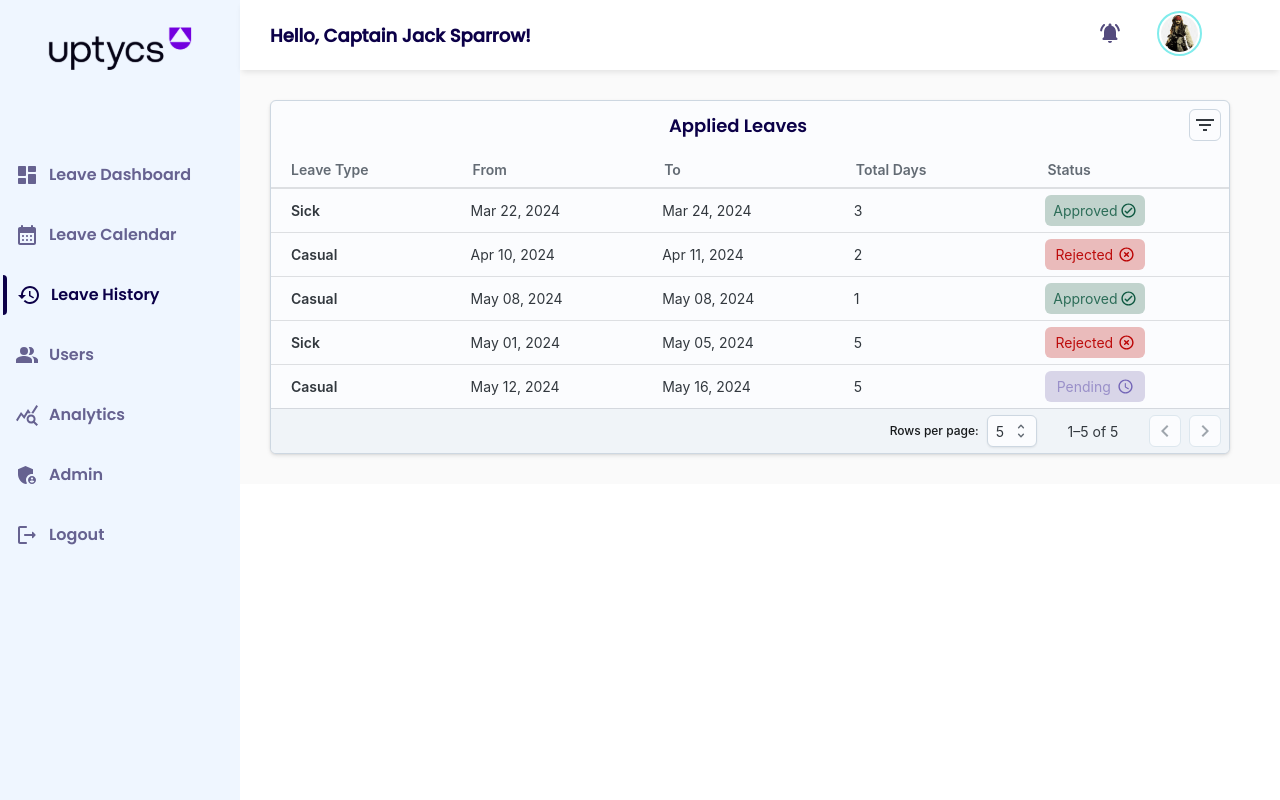
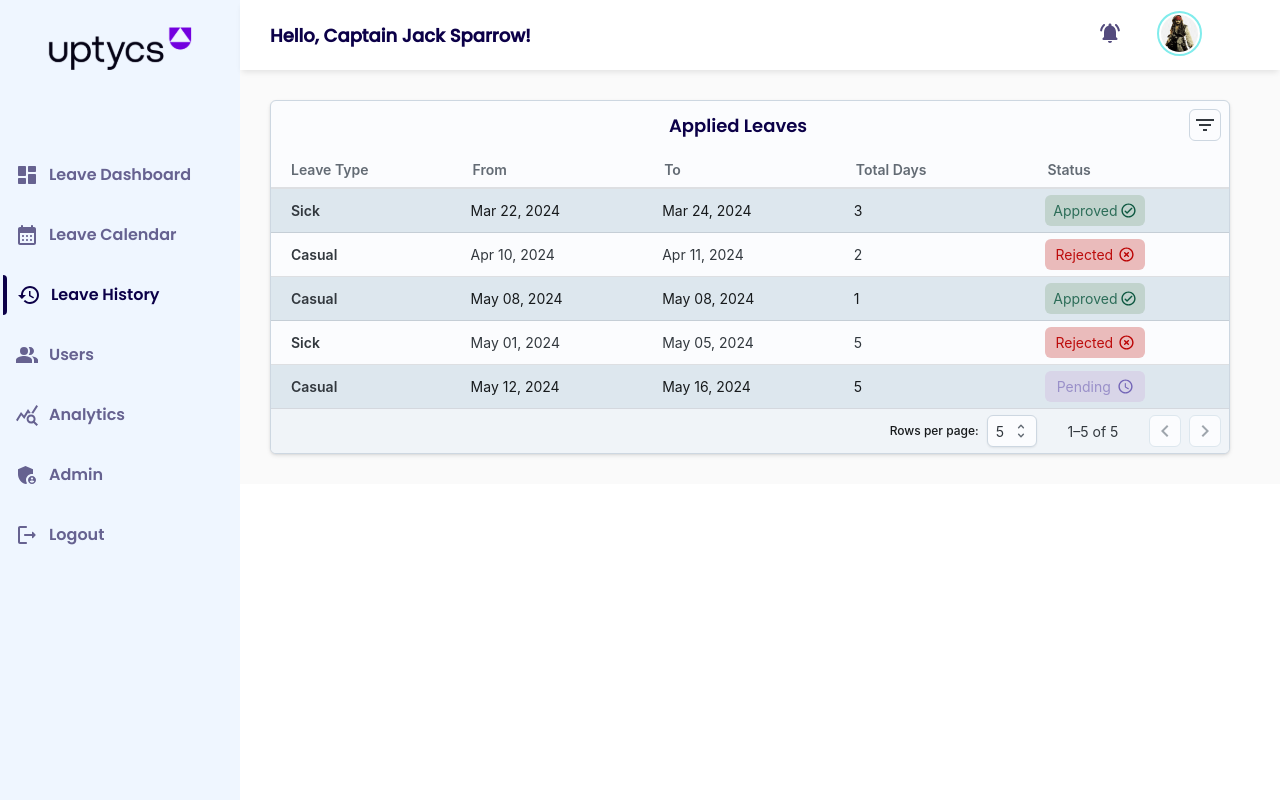
Before and after one commit to kadirikumar-uptycs/Leave-Management-Tool, a React (Create React App) app in the folder Front-End-App/: page /leaveHistory in a window 1280 px wide. Built offline with nearby package versions, Linux system fonts and the light colour scheme.

Commit message:
Added Stripes to Table

```diff
--- a/Front-End-App/src/common/TableSortAndSelection.jsx
+++ b/Front-End-App/src/common/TableSortAndSelection.jsx
@@ -214,6 +214,7 @@ export default function TableSortAndSelection({ headCells, rows, toolBarParams }
       <Table
         aria-labelledby="tableTitle"
         hoverRow
+        stripe="odd"
         sx={{
           '--TableCell-headBackground': 'transparent',
           '--TableCell-selectedBackground': (theme) =>
```
